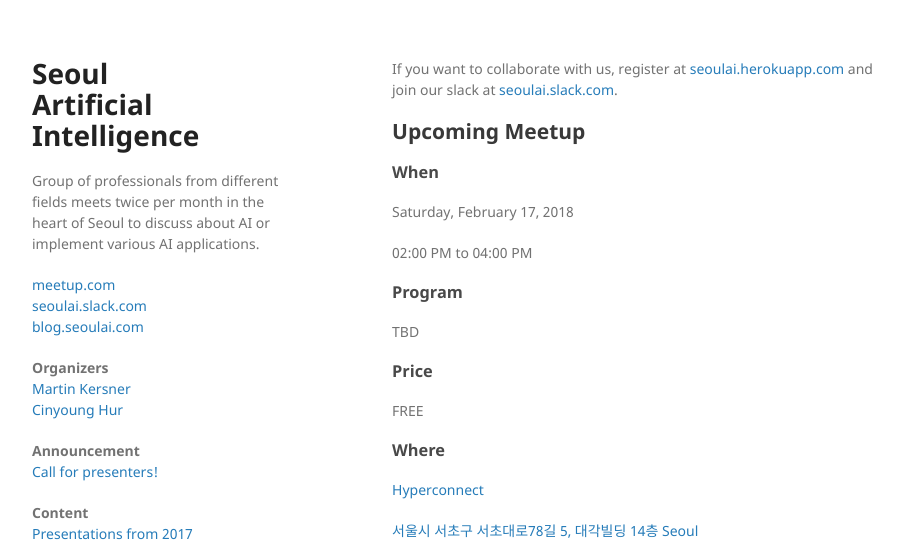
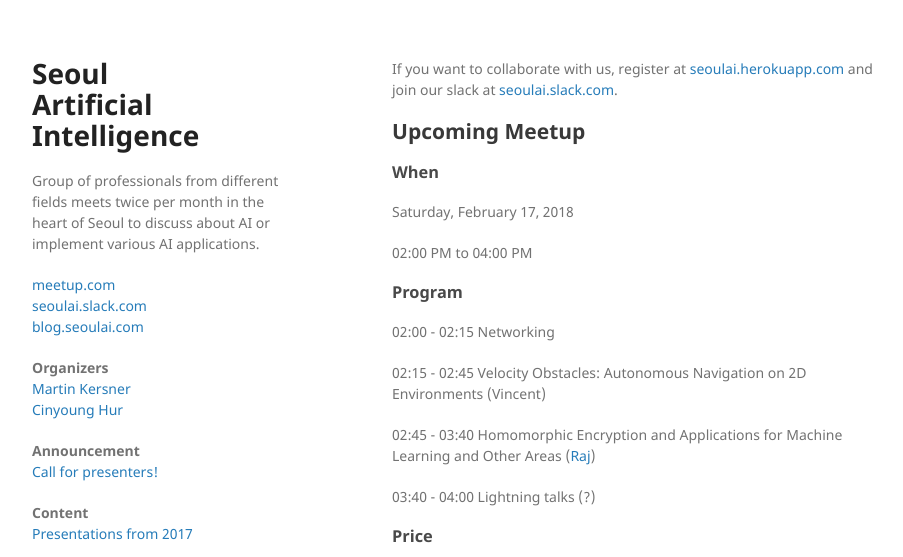
Before and after one commit to martinkersner/seoul-artificial-intelligence-meetup, a Jekyll site: the page built from docs/index.md, in a window 1280 px wide and 900 px high, cut to the strip 0-557 px from the top of the window. Shown: the whole strip, without its empty margins (178-1081 px from the left). Built offline with Jekyll 4.4.1, drawn with Linux system fonts in a browser that asks for light colours.

Commit message:
announced meetup feb 17, 2018

```diff
--- a/docs/index.md
+++ b/docs/index.md
@@ -16,8 +16,14 @@
 <!--01:00 PM to 06:00 PM-->
 
 ### Program
-TBD
-<!--02:00 - 02:15 Networking-->
+<!--TBD-->
+02:00 - 02:15 Networking
+
+02:15 - 02:45 Velocity Obstacles: Autonomous Navigation on 2D Environments (Vincent)
+
+02:45 - 03:40 Homomorphic Encryption and Applications for Machine Learning and Other Areas ([Raj](members/raj))
+
+03:40 - 04:00 Lightning talks (?)
 
 
 <!--01:00 - 01:15 Introduction - What is the goal of Mini AI Hackathon?-->
```
